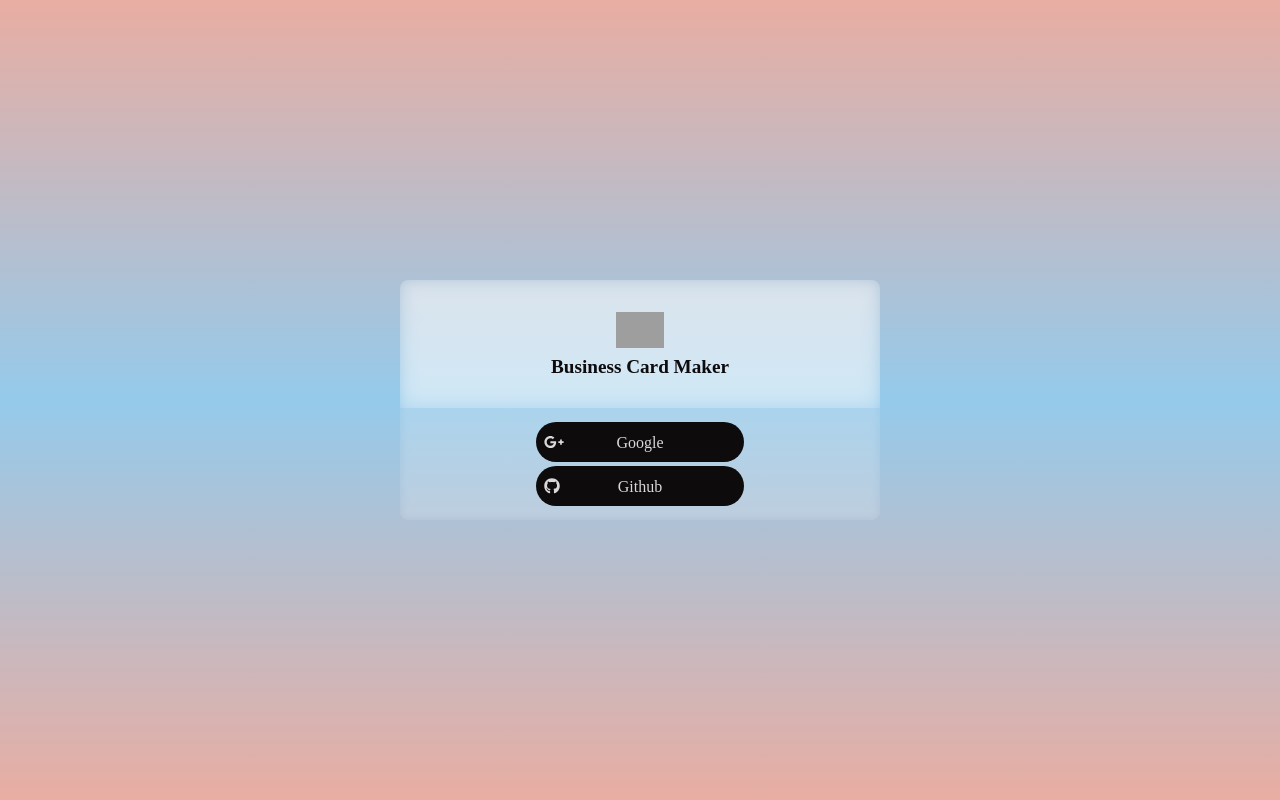
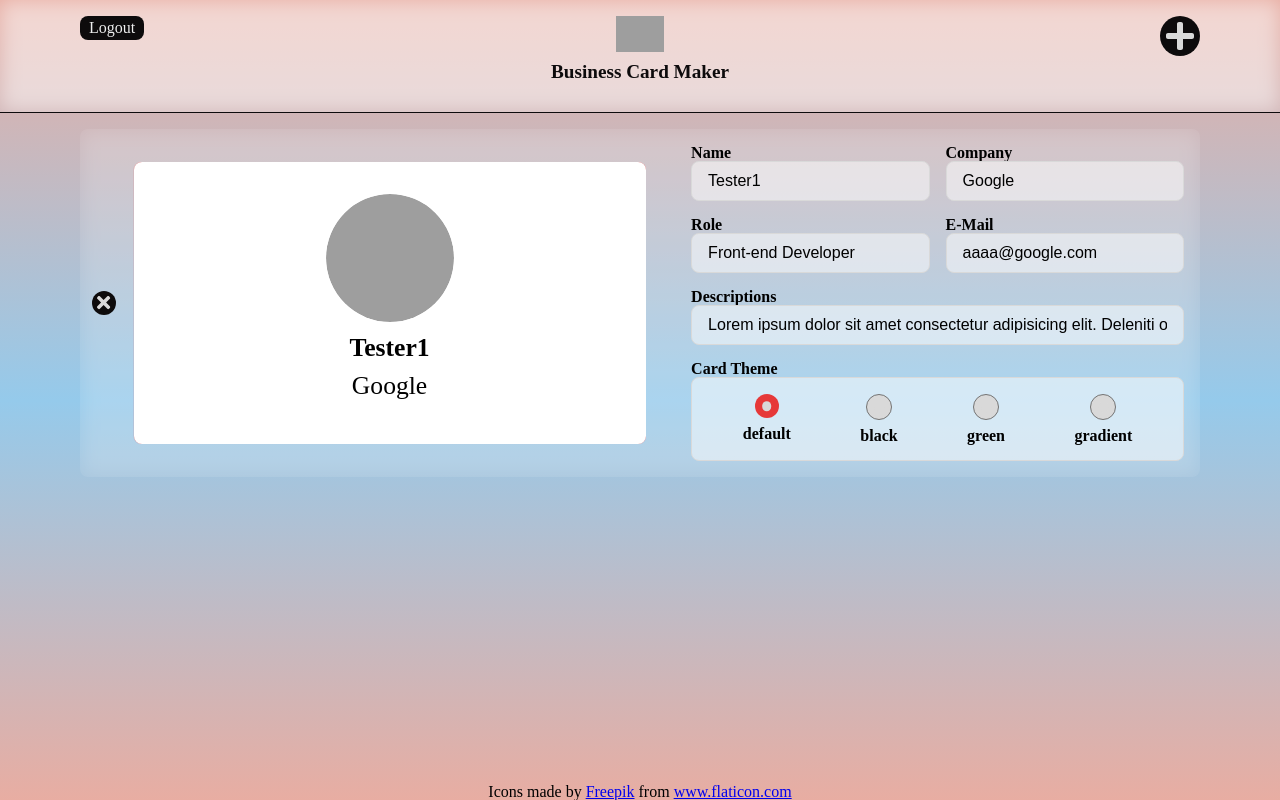
Before and after one commit to AhyeongLee/business-card-maker, a React (Create React App) app: page / in a window 1280 px wide. Before the commit this address led to /login. Built offline with nearby package versions, Linux system fonts and the light colour scheme; no server answers; sample sign-in values are in the browser's storage; grey boxes are pictures that could not be loaded.

Commit message:
login 세션 유지

```diff
--- a/src/components/login/login.jsx
+++ b/src/components/login/login.jsx
@@ -3,29 +3,37 @@ import logoImg from '../../images/business-cards.png';
 import styles from './login.module.css';
 import { Link, useHistory} from "react-router-dom";
 import Loading from '../loading/loading';
+import firebase from "firebase/app";
+import 'firebase/auth';
 
 const Login = (props) => {
     const history = useHistory();
 
+    const hasSession = () => {
+        history.push('/');
+    }
+    const hasNoSession = () => {
+        props.setIsWaiting(false);
+    }
     useEffect(() => {
-        props.loginService.getGoogleWithRedirect()
-        .then(() => {
-            console.log(props.loginService.token);
-            if (!props.loginService.token) {
-                props.setIsWaiting(false);
-                return;
-            }
-            history.push('/');
-        });
+        props.loginService.checkSession(hasSession, hasNoSession);
     }, []);
 
-    const handleLoginGoogle = (e) => {
+    const handleLoginGoogle = () => {
         props.setIsWaiting(true);
-        props.loginService.loginGoogleWithRedirect()
+        const provider = new firebase.auth.GoogleAuthProvider();
+        props.loginService.signInWithRedirect(provider)
         .then(() => {
             history.push('/');
         });
-
+    }
+    const handleLoginGithub = () => {
+        props.setIsWaiting(true);
+        const provider = new firebase.auth.GithubAuthProvider();
+        props.loginService.signInWithRedirect(provider)
+        .then(() => {
+            history.push('/');
+        });
     }
     return (
         <>
@@ -40,11 +48,11 @@ const Login = (props) => {
                 <div className={styles.login_btn}>
                     <div className={styles.btn_container} onClick={handleLoginGoogle}>
                         <i className="fab fa-google-plus-g"></i>
-                        <div>Google</div>
+                        <div>Sign in with Google</div>
                     </div>
-                    <div className={styles.btn_container}>
+                    <div className={styles.btn_container} onClick={handleLoginGithub}>
                         <i className="fab fa-github"></i>
-                        <div>Github</div>
+                        <div>Sign in with Github</div>
                     </div>
                 </div>
             </div>
--- a/src/components/main/main.jsx
+++ b/src/components/main/main.jsx
@@ -32,17 +32,15 @@ const Main = (props) => {
 
       ]);
     const history = useHistory();
-
+    const hasSession = () => {
+        // user setting
+        props.setIsWaiting(false);
+    }
+    const hasNoSession = () => {
+        history.push('/login');
+    }
     useEffect(() => {
-        props.loginService.getGoogleWithRedirect()
-        .then(() => {
-            console.log(props.loginService.token);
-            if (!props.loginService.token) {
-                history.push('/login');
-            } else {
-                props.setIsWaiting(false);
-            }
-        });
+        props.loginService.checkSession(hasSession, hasNoSession);
     }, []);
 
     const handleLogout = () => {
--- a/src/index.js
+++ b/src/index.js
@@ -4,19 +4,18 @@ import './index.css';
 import App from './components/app/app';
 import '@fortawesome/fontawesome-free/js/all.js';
 import LoginService from './service/firebase/login';
-import firebase from "firebase/app";
-import 'firebase/auth';
 
-firebase.initializeApp({
+const config = {
   apiKey: process.env.REACT_APP_FIREBASE_API_KEY,
   authDomain: process.env.REACT_APP_FIREBASE_AUTH_DOMAIN,
   projectId: process.env.REACT_APP_FIREBASE_PROJECT_ID,
   storageBucket: process.env.REACT_APP_FIREBASE_STORAGE_BUCKET,
   messagingSenderId: process.env.REACT_APP_FIREBASE_MESSAGING_SENDER_ID,
   appId: process.env.REACT_APP_FIREBASE_APP_ID
-});
-const googleAuthProvider = new firebase.auth.GoogleAuthProvider();
-const loginService = new LoginService(googleAuthProvider);
+};
+
+
+const loginService = new LoginService(config);
 
 ReactDOM.render(
   <React.StrictMode>
--- a/src/service/firebase/login.js
+++ b/src/service/firebase/login.js
@@ -2,10 +2,9 @@ import firebase from "firebase/app";
 import 'firebase/auth';
 
 class Login {
-    constructor(provider) {
-        this.provider = provider;
+    constructor(config) {
+        firebase.initializeApp(config);
         this.token = null;
-        this.user = null;
         this.error = {
             errorCode: null,
             errorMessage: null,
@@ -13,10 +12,10 @@ class Login {
             credentail: null
         };
     }
-    loginGoogleWithRedirect = async () => {
+    signInWithRedirect = async (provider) => {
         try {
             await firebase.auth().setPersistence(firebase.auth.Auth.Persistence.SESSION);
-            return firebase.auth().signInWithRedirect(this.provider);
+            return firebase.auth().signInWithRedirect(provider);
         } catch (error) {
             this.errorCode = error.code;
             this.errorMessage = error.message;
@@ -29,7 +28,6 @@ class Login {
             if (result.credential) {
                 this.token = result.credential.accessToken;
             }
-            this.user = result.user;
         } catch (error) {
             this.error.errorCode = error.code;
             this.error.errorMessage = error.message;
@@ -41,23 +39,23 @@ class Login {
         try {
             await firebase.auth().signOut();
             this.token = null;
-            this.user = null;
             this.error = {};
         } catch (error) {
             this.errorCode = error.code;
             this.errorMessage = error.message;
         }
     }
-    // isSigned = () => {
-    //     return firebase.auth().onAuthStateChanged(user => {
-    //         if (user) {
-    //             console.log(user);
-    //             return user;
-    //         } else {
-    //             console.log('nope');
-    //         }
-    //     });
-    // }
+    checkSession = (hasSessionFunction, hasNoSessionFunction) => {
+        return firebase.auth().onAuthStateChanged(user => {
+            if (user) {
+                console.log(user);
+                hasSessionFunction();
+            } else {
+                console.log('nope');
+                hasNoSessionFunction();
+            }
+        });
+    }
 }
 
 export default Login;
```
Also changed, not shown: 1 other file (tests, documents, lock files or other folders).
